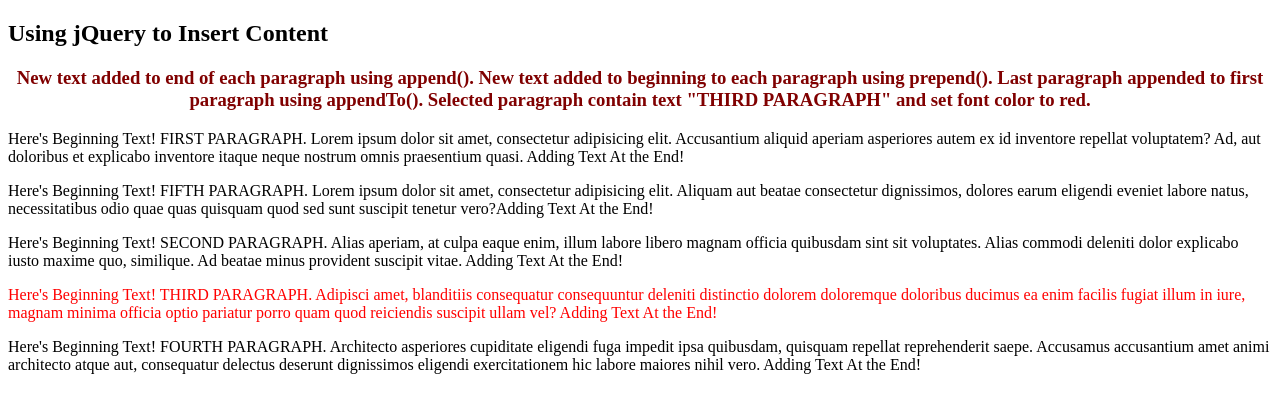
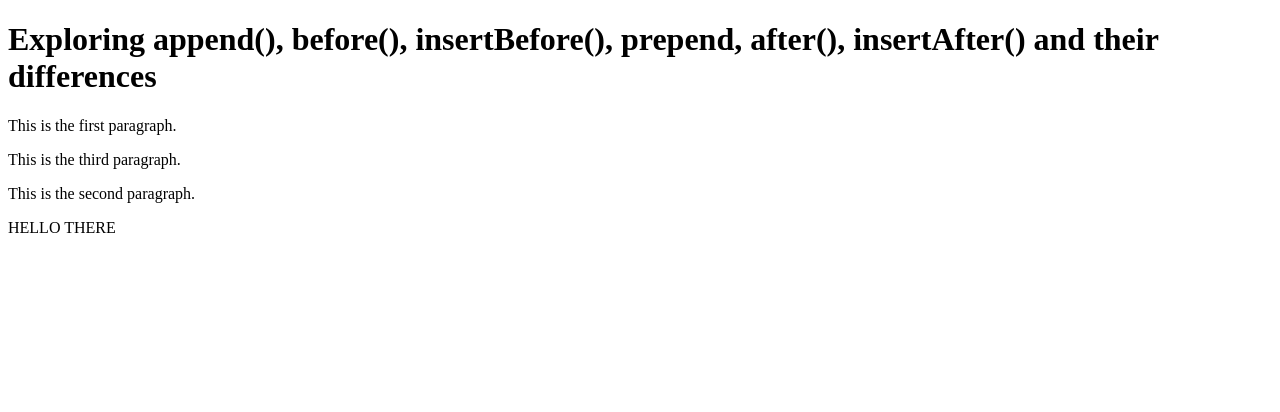
Before and after one commit to chromium24/js-snippets, a plain HTML site: page jQuery_insert_content/jquery_insert_content.html in a window 1280 px wide. Drawn offline with nearby package versions, Linux system fonts and the light colour scheme.

Commit message:
jquery- explore differences between append, appendTo, after, insertAfter

```diff
--- a/jQuery_insert_content/jquery_insert_content.html
+++ b/jQuery_insert_content/jquery_insert_content.html
@@ -2,42 +2,28 @@
 <html>
 <head lang="en">
     <meta charset="UTF-8">
-    <title>Inserting Content with jQuery</title>
+    <title>jQuery Insert Contents</title>
     <script src="//ajax.googleapis.com/ajax/libs/jquery/1.11.2/jquery.min.js"></script>
     <script>
         $("document").ready(function(){
-            $("h3").css({"text-align": "center", "color": "Maroon"});
-            var para = $("p");
-            $(para).append("Adding Text At the End!"); //adding string to end of each paragraph.
-            $(para).prepend("Here's Beginning Text! ");//add string to beginning to each paragraph
-            $("p:last").appendTo("p:first"); //add paragraph five to paragraph one
-            $('p:contains("THIRD PARAGRAPH")').css("color","red"); //select paragraph containing specific text and color to red.
-        });
+            var introText = "THIS IS ADDING CONTENT USING THE APPEND() FUNCTION";
+            //$("#intro").append(introText);      //added specified text (content) to end of paragraph of id "intro"
+            $("#middle").appendTo("#after");    //appendTo inserts the entire element and its contents INTO the selected element.
+            $("#after").after("HELLO THERE");   //just inserts text (no html tags) as a string after the specified element.
+            $("#after").insertAfter("#intro"); //inserts the element and its contents in place and the element keeps its relative DOM position
+
+        });//end document ready
+
+
     </script>
 </head>
 <body>
-<div>
-<h2>Using jQuery to Insert Content</h2>
-<h3>New text added to end of each paragraph using append(). New text added to beginning to each paragraph using prepend().
-Last paragraph appended to first paragraph using appendTo(). Selected paragraph contain text "THIRD PARAGRAPH" and set
-font color to red.</h3>
-<p>FIRST PARAGRAPH. Lorem ipsum dolor sit amet, consectetur adipisicing elit. Accusantium aliquid aperiam asperiores autem ex id
-    inventore repellat voluptatem? Ad, aut doloribus et explicabo inventore itaque neque nostrum omnis praesentium
-    quasi.
-</p>
-<p>SECOND PARAGRAPH. Alias aperiam, at culpa eaque enim, illum labore libero magnam officia quibusdam sint sit voluptates. Alias commodi
-    deleniti dolor explicabo iusto maxime quo, similique. Ad beatae minus provident suscipit vitae.
-</p>
-<p>THIRD PARAGRAPH. Adipisci amet, blanditiis consequatur consequuntur deleniti distinctio dolorem doloremque doloribus ducimus ea enim
-    facilis fugiat illum in iure, magnam minima officia optio pariatur porro quam quod reiciendis suscipit ullam vel?
-</p>
-<p>FOURTH PARAGRAPH. Architecto asperiores cupiditate eligendi fuga impedit ipsa quibusdam, quisquam repellat reprehenderit saepe.
-    Accusamus accusantium amet animi architecto atque aut, consequatur delectus deserunt dignissimos eligendi
-    exercitationem hic labore maiores nihil vero.
-</p>
-<p>FIFTH PARAGRAPH. Lorem ipsum dolor sit amet, consectetur adipisicing elit. Aliquam aut beatae consectetur dignissimos, dolores earum
-    eligendi eveniet labore natus, necessitatibus odio quae quas quisquam quod sed sunt suscipit tenetur vero?</p>
-</div>
+    <div id="container">
+        <h1>Exploring append(), before(), insertBefore(), prepend, after(), insertAfter() and their differences</h1>
+        <p id="intro">This is the first paragraph.</p>
+        <p id="middle">This is the second paragraph.</p>
+        <p id="after">This is the third paragraph.</p>
+    </div>
 
 </body>
 </html>
```
